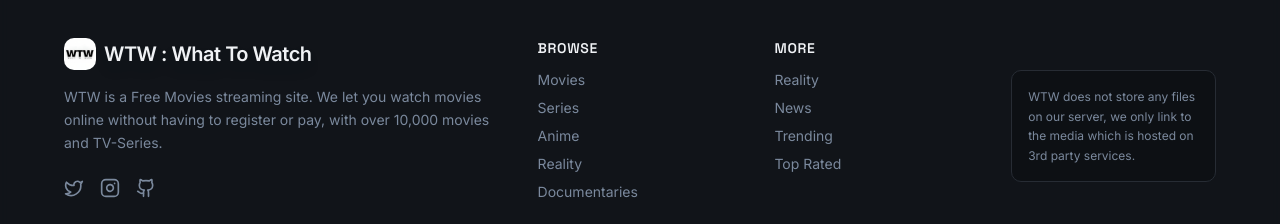
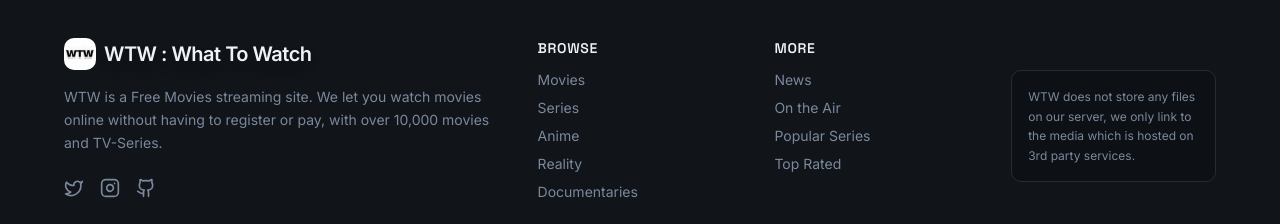
Before and after one commit to Yeabfikre/what-to-watch, a React (Vite) app: page /news in a window 1280 px wide. Shown: the part 899-1123 px from the top of the page. Built offline with nearby package versions, Linux system fonts and the light colour scheme; no server answers; the HTML template or start-up script is replaced by a standard one.

Commit message:
feat(footer): update links in more section

```diff
--- a/src/components/Footer.tsx
+++ b/src/components/Footer.tsx
@@ -50,10 +50,10 @@
               More
             </h3>
             <ul className="space-y-2 text-sm text-muted-foreground">
-              <li><Link to="/reality" className="transition hover:text-primary">Reality</Link></li>
               <li><Link to="/news" className="transition hover:text-primary">News</Link></li>
-              <li><Link to="/trending" className="transition hover:text-primary">Trending</Link></li>
-              <li><Link to="/top-rated" className="transition hover:text-primary">Top Rated</Link></li>
+              <li><Link to="/series" className="transition hover:text-primary">On the Air</Link></li>
+              <li><Link to="/series" className="transition hover:text-primary">Popular Series</Link></li>
+              <li><Link to="/series" className="transition hover:text-primary">Top Rated</Link></li>
             </ul>
           </div>
 
```
